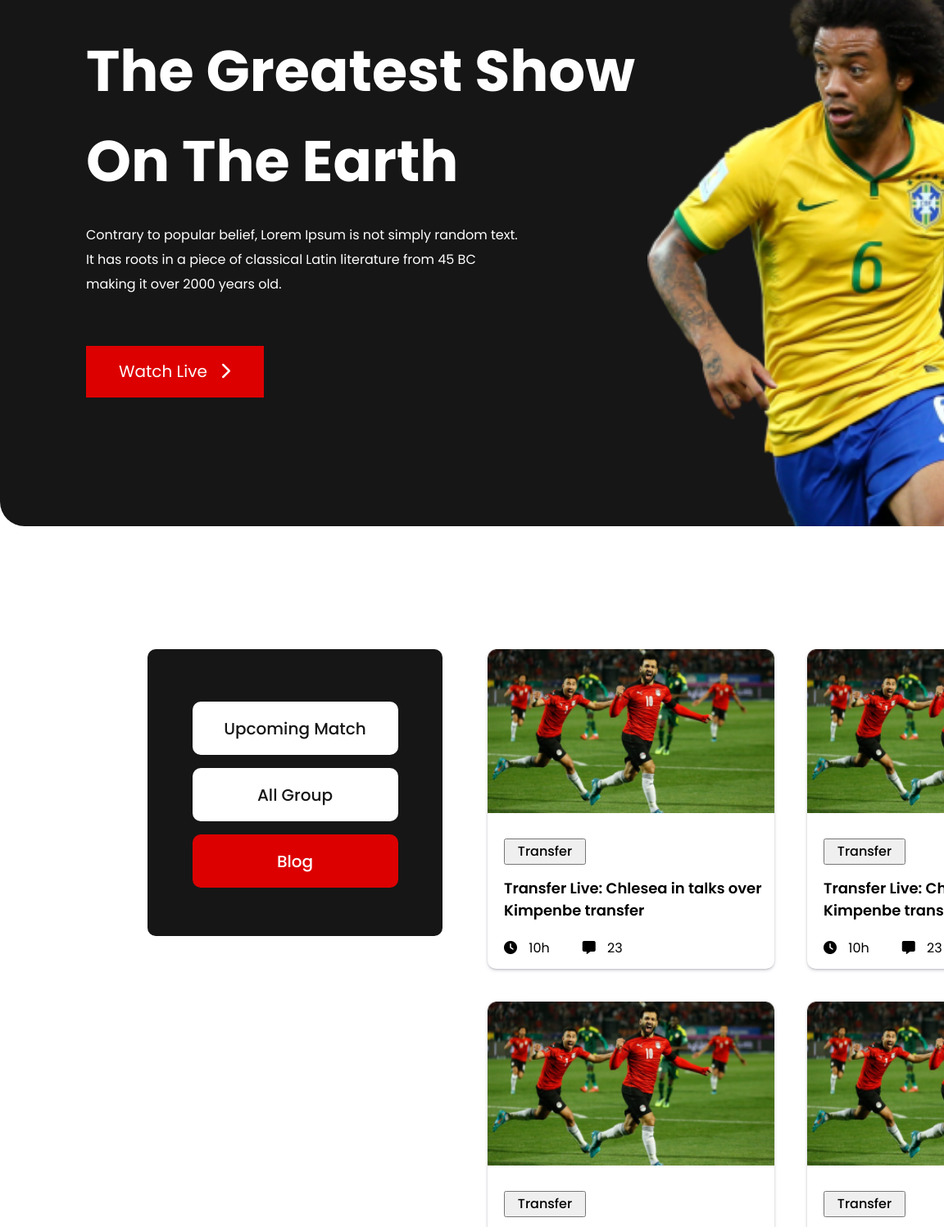
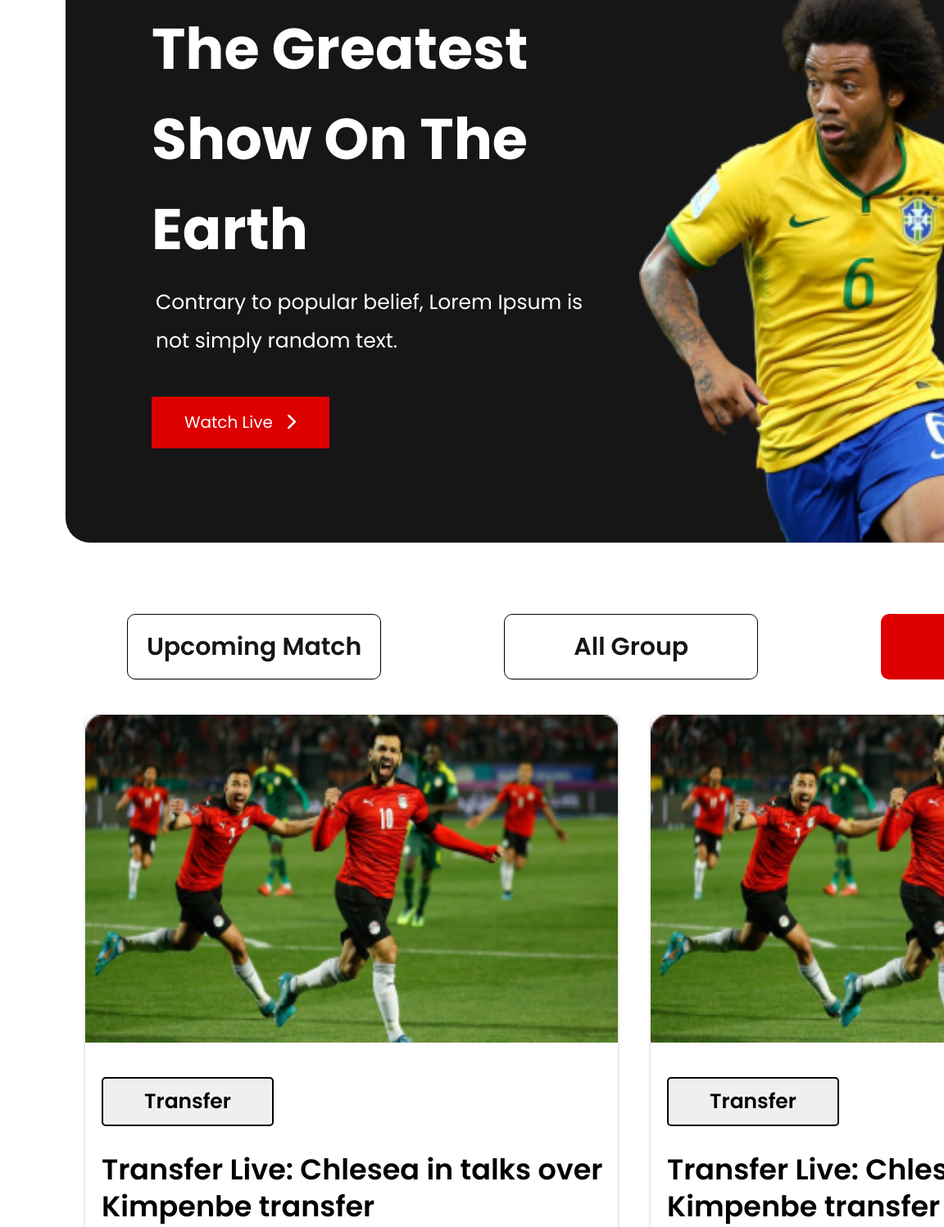
Before and after one commit to monirul-99/World-Cup-Assignment, a plain HTML site: page index.html in a window 768 px wide. Shown: the part 168-1665 px from the top of the page at 82% size, 1152 px wide, since content can reach past the window. Drawn offline with Linux system fonts and the light colour scheme.

Commit message:
Tablet Responsive

```diff
--- a/index.html
+++ b/index.html
@@ -31,6 +31,11 @@
                     Contrary to popular belief, Lorem Ipsum is not simply
                     random text.<br> It has  roots in a piece of classical Latin literature
                     from 45 BC <br> making it over 2000 years old.
+                </p>
+
+                <p class="cover-p-text-two">
+                    Contrary to popular belief, Lorem Ipsum is <br>
+not simply random text.
                 </p>
 
                 <button class="btn btn-background-slide">Watch Live <i id="chev-control" class="fa-solid fa-chevron-right"></i> </button>
@@ -177,7 +182,7 @@
                 </div>
             </div>
 
-            <div class="blog">
+            <div id=" hidden" class="blog">
                 <div class="blog-img">
                     <img src="./images/Blog Image.png" alt="">
                 </div>
@@ -187,8 +192,8 @@
                         over Kimpenbe transfer</h2>
 
                     <div class="blogs-icon">
-                        <div class="time"><i class="fa-solid fa-clock"></i> <span class="hour">10h</span></div>
-                        <div class="comment"><i class="fa-solid fa-message"></i> <span class="cmt-num">23</span></div>
+                        <div class="time"><i id="icon-media1" class="fa-solid fa-clock"></i> <span class="hour">10h</span></div>
+                        <div class="comment"><i id="icon-media2" class="fa-solid fa-message"></i> <span class="cmt-num">23</span></div>
                     </div>
                 </div>
             </div>
--- a/style.css
+++ b/style.css
@@ -49,6 +49,11 @@ p.cover-p-text {
     color: #ffffff;
     margin-left: 105px;
     line-height: 30px;
+}
+
+.cover-p-text-two
+{
+    display: none;
 }
 
 .btn
@@ -554,3 +559,142 @@ h5.blog-text-three
 /*------------------------------
 Grouping Side bar CSS Here Ended
 --------------------------------*/
+
+
+/*---------------------------------
+Tablet Responsive Code Started Here
+-----------------------------------*/
+
+@media only screen and (min-width: 668px) and (max-width: 992px) {
+    .cover-area
+    {
+    width: 1400px;
+    margin-left: 80px;
+    margin-top: 80px;
+    }
+
+    .cover-p-text
+    {
+        display: none;
+    }
+
+    .cover-p-text-two
+    {
+    display: block;
+    color: #ffffff;
+    font-size: 25px;
+    line-height: 47px;
+    font-weight: 400;
+    margin-left: 110px;
+    margin-top: 10px;
+    margin-bottom: -15px;
+    }
+
+    .cover-img
+    {
+        margin-right: -60px;
+    }
+
+    .cover-text
+    {
+        margin-top: -47px;
+    }
+
+    .blogs
+    {
+    grid-template-columns: repeat(2, 1fr);
+    margin-left: 104px;
+    padding-top: 60px;
+    }
+
+    .blog
+    {
+        width: 650px;
+        height: 750px;
+    }
+
+    button.transfer
+    {
+    width: 210px;
+    height: 60px;
+    font-size: 25px;
+    border: 2px solid black;
+    font-weight: 600;
+    border-radius: 5px;
+    margin-top: 35px;
+    }
+
+    h2.blog-title
+    {
+    font-size: 35px;
+    line-height: 45px;
+    margin-top: 30px;
+    }
+
+    .time,
+    .comment
+    {
+        font-size: 35px;
+    }
+
+    .blog:last-child{
+        display: none;
+    }
+
+    .blog-img > img
+    {
+    width: 652px;
+    height: 400px;
+    }
+
+    .match-list
+    {
+    width: 1380px;
+    flex-direction: row;
+    background: none;
+    margin-top: -200px;
+    margin-left: -95px;
+    }
+
+    .upcaming-match-text,
+    .all-group-text
+    {
+        border: 1px solid black;
+    }
+
+    .match-list > h5
+    {
+    width: 396px;
+    height: 80px;
+    margin-left: 70px;
+    margin-right: 80px;
+    font-size: 30px;
+    line-height: 43px;
+    }
+
+    .match-list > h5 > a
+    {
+        font-weight: 600;
+    }
+
+    .footer-area
+    {
+        width: 1560px;
+    }
+
+    .footer-nav
+    {
+        width: 1500px;
+        flex-wrap: wrap;
+    }
+
+    .footer-nav > li > a
+    {
+    font-size: 38px;
+    line-height: 70px;
+    }
+}
+
+/*---------------------------------
+Tablet Responsive Code Ended Here
+-----------------------------------*/
```
